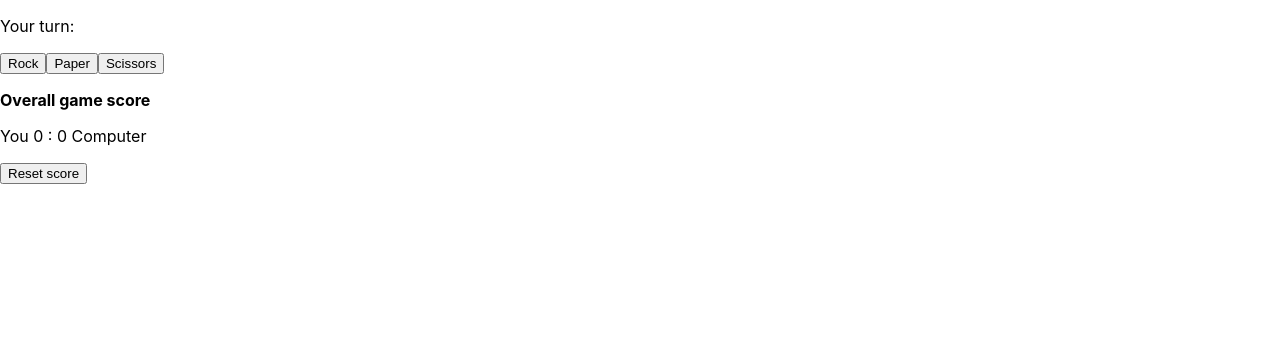
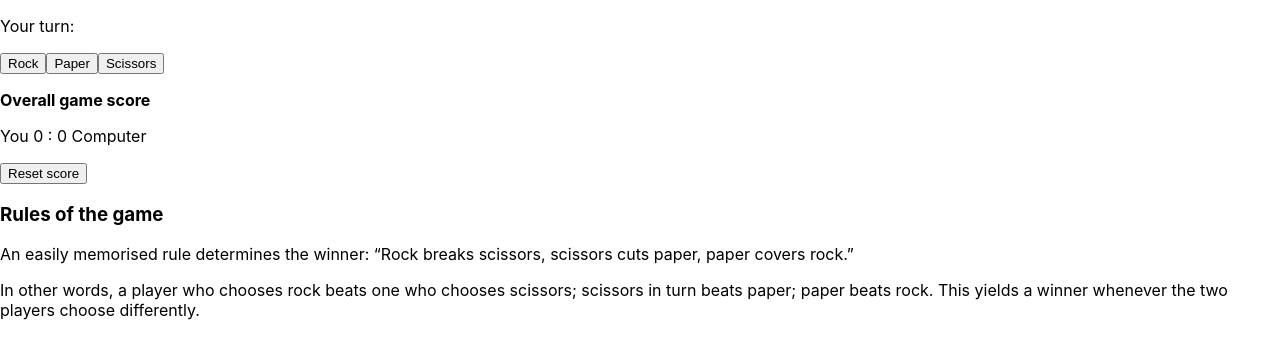
Before and after one commit to EkaterinaGanshina/rock-paper-scissors, a React (Create React App) app: page / in a window 1280 px wide. Shown: the top 358 px of the page. Built offline with nearby package versions, Linux system fonts and the light colour scheme.

Commit message:
Add game rules

```diff
--- a/src/app/app.tsx
+++ b/src/app/app.tsx
@@ -2,6 +2,7 @@ import * as React from 'react';
 import { Board } from '../board/board';
 import { IScore, Score } from '../score/score';
 import { Outcomes, StorageKeys } from '../constants';
+import { Rules } from '../rules/rules';
 
 const initialState: IScore = {
   player: 0,
@@ -12,7 +13,7 @@ export default function App() {
   const [score, setStateScore] = React.useState(initialState);
 
   const recordScore = (outcome: Outcomes): void => {
-    if (outcome === Outcomes.Initial || outcome === Outcomes.Draw) {
+    if (outcome === Outcomes.Initial || outcome === Outcomes.Tie) {
       return;
     }
 
@@ -49,6 +50,8 @@ export default function App() {
         computer={score.computer}
         resetScore={clearStore}
       />
+
+      <Rules/>
     </div>
   );
 }
--- a/src/board/board.tsx
+++ b/src/board/board.tsx
@@ -72,7 +72,7 @@ function getComputerTurn(): IGameValue {
 
 function determineOutcome(player: Values, computer: Values): Outcomes {
   if (player === computer) {
-    return Outcomes.Draw;
+    return Outcomes.Tie;
   }
 
   switch (player) {
@@ -83,6 +83,6 @@ function determineOutcome(player: Values, computer: Values): Outcomes {
     case Values.Scissors:
       return computer === Values.Rock ? Outcomes.ComputerWon : Outcomes.PlayerWon;
     default:
-      return Outcomes.Draw;
+      return Outcomes.Tie;
   }
 }
--- a/src/constants.ts
+++ b/src/constants.ts
@@ -31,7 +31,7 @@ export const GameValues: IGameValue[] = [
 
 export enum Outcomes {
   Initial,
-  Draw,
+  Tie,
   PlayerWon,
   ComputerWon,
 }
@@ -47,8 +47,8 @@ export const OutcomeValues: IOutcomeValue[] = [
     name: '',
   },
   {
-    value: Outcomes.Draw,
-    name: 'Draw',
+    value: Outcomes.Tie,
+    name: 'Tie',
   },
   {
     value: Outcomes.PlayerWon,
--- /dev/null
+++ b/src/rules/rules.tsx
@@ -0,0 +1,9 @@
+import * as React from 'react';
+
+export const Rules = () => (
+  <div>
+    <h3>Rules of the game</h3>
+    <p>An easily memorised rule determines the winner: “Rock breaks scissors, scissors cuts paper, paper covers rock.”</p>
+    <p>In other words, a player who chooses rock beats one who chooses scissors; scissors in turn beats paper; paper beats rock. This yields a winner whenever the two players choose differently.</p>
+  </div>
+);
```
